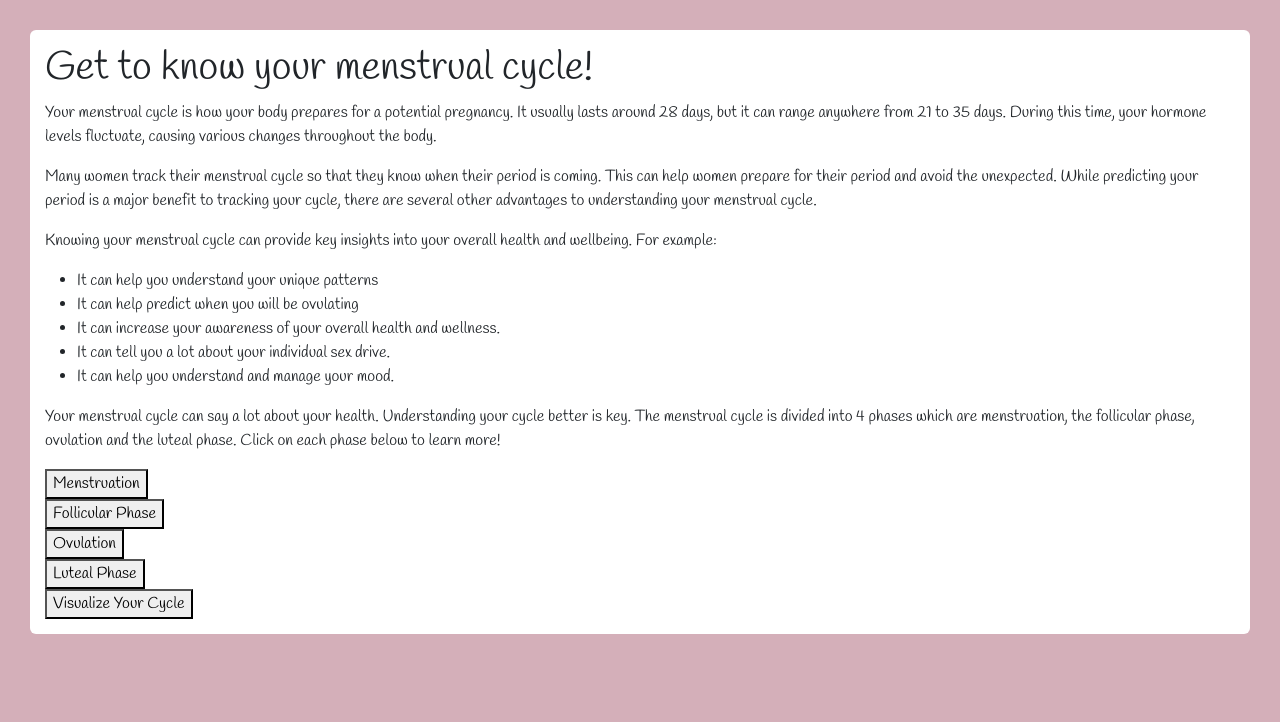
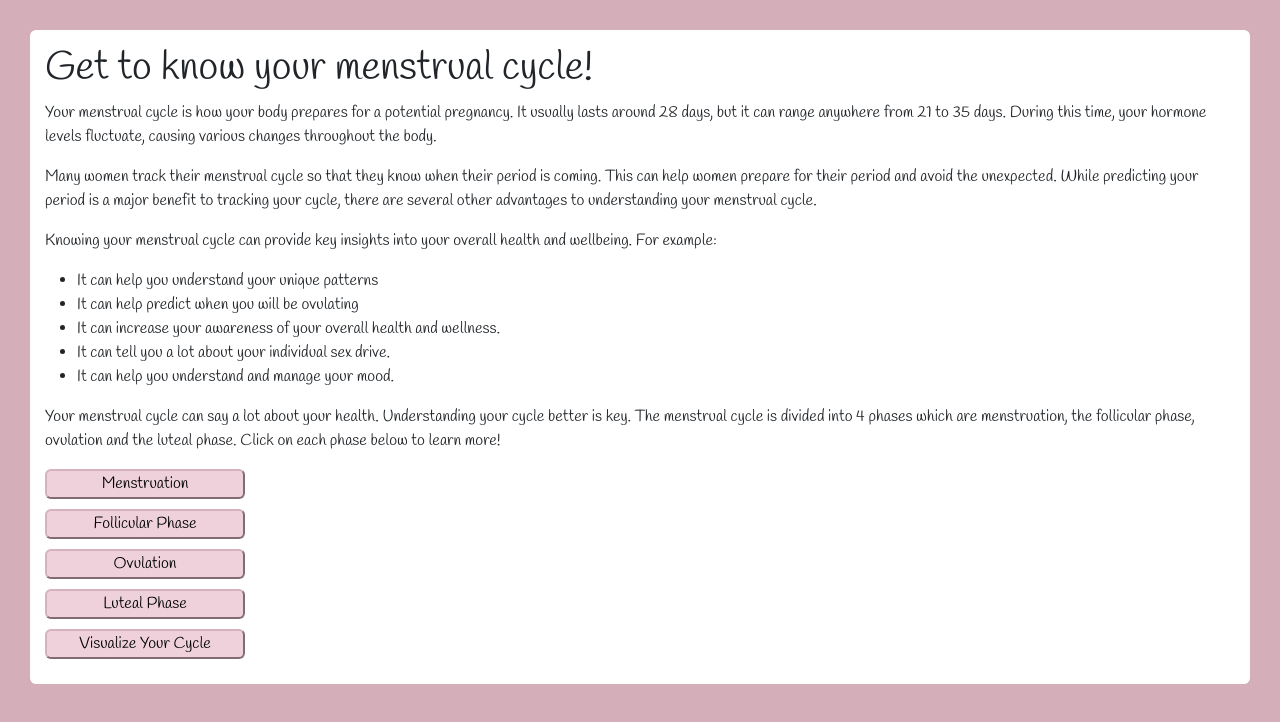
Before and after one commit to paceuniversity/team3spring2024, a React (Create React App) app in the folder moonflo/: page /cycleinfo in a window 1280 px wide. Shown: the top 722 px of the page. Built offline with nearby package versions, Linux system fonts and the light colour scheme.

Commit message:
fixing accordion button. adding new logo

```diff
--- a/moonflo/src/components/Accordion.css
+++ b/moonflo/src/components/Accordion.css
@@ -58,3 +58,12 @@
   height: 50px;
 
 }
+
+button {
+  background-color: #eed1da;
+  width: 200px;
+  margin-bottom: 10px;
+  border-radius: 6px;
+  border-color: #d6b2be;
+
+}
```
Also changed, not shown: 1 other file (tests, documents, lock files or other folders).
